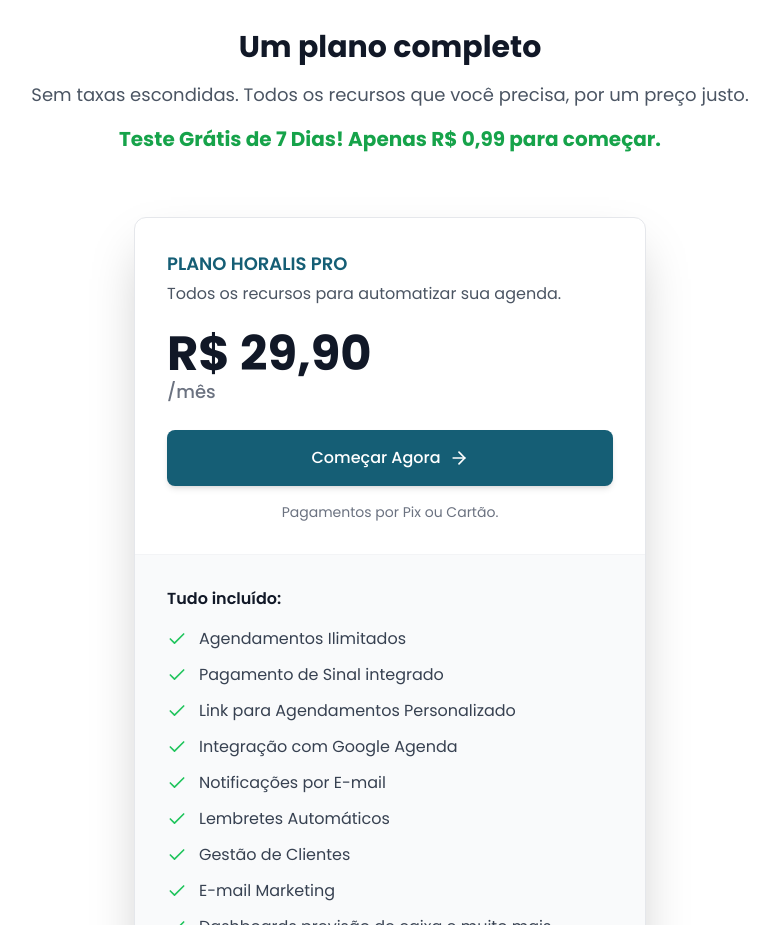
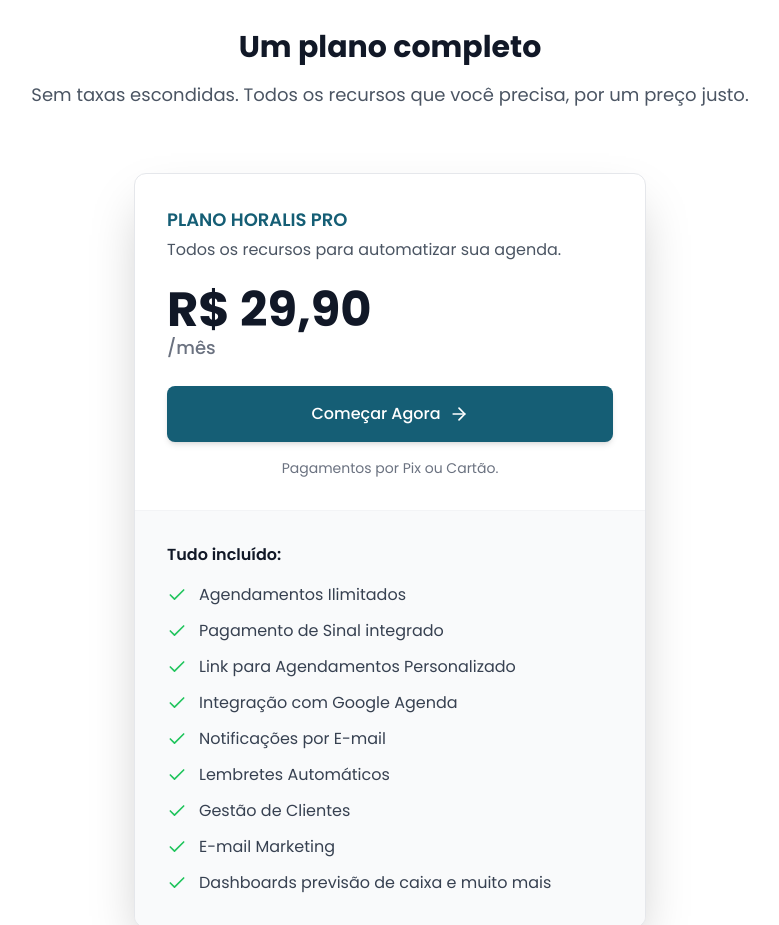
Before and after one commit to Raphahf6/agendador, a React (Vite) app: page / in a window 1280 px wide. Shown: the part 3200-4125 px from the top of the page, without its empty margins (250-1029 px from the left). Built offline with nearby package versions, Linux system fonts and the light colour scheme; no server answers; what @mercadopago/sdk-react would draw is missing.

Commit message:
saydysad

```diff
--- a/src/pages/LandingPage.jsx
+++ b/src/pages/LandingPage.jsx
@@ -420,9 +420,6 @@
             <p className="text-gray-600 text-lg">
               Sem taxas escondidas. Todos os recursos que você precisa, por um preço justo.
             </p>
-            <p className="text-xl font-bold text-green-600 mt-4">
-              Teste Grátis de 7 Dias! Apenas R$ 0,99 para começar.
-            </p>
           </div>
 
           {/* Card de Preço Único */}
```
